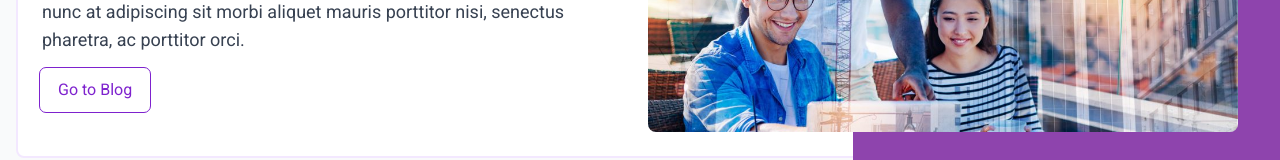
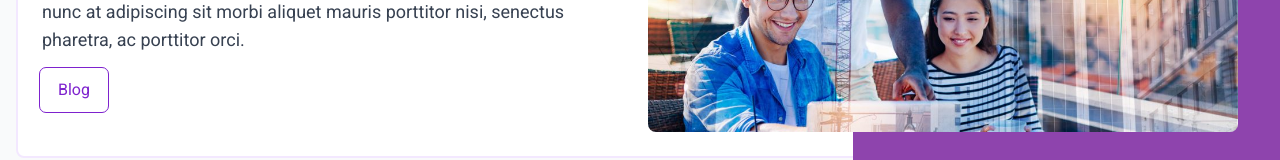
Before and after one commit to Curtoista/blog-project, a Next.js app: page / in a window 1280 px wide. Shown: the part 388-548 px from the top of the page. Built offline with nearby package versions, Linux system fonts and the light colour scheme.

Commit message:
change blog button

```diff
--- a/src/app/page.tsx
+++ b/src/app/page.tsx
@@ -12,7 +12,7 @@ export default function Home() {
               Massa urna magnis dignissim id euismod porttitor vitae etiam viverra nunc at adipiscing sit morbi aliquet mauris porttitor nisi, senectus pharetra, ac porttitor orci.
             </p>
             <a href="/blog/posts" className={`outline outline-1 outline-offset-2 border-purple-700 text-purple-700 hover:text-white py-2 px-4 rounded hover:bg-purple-800 md:w-auto ${styles.fit_content}`}>
-              Go to Blog
+              Blog
             </a>
           </div>
           <div className="relative flex justify-center items-center">
```
